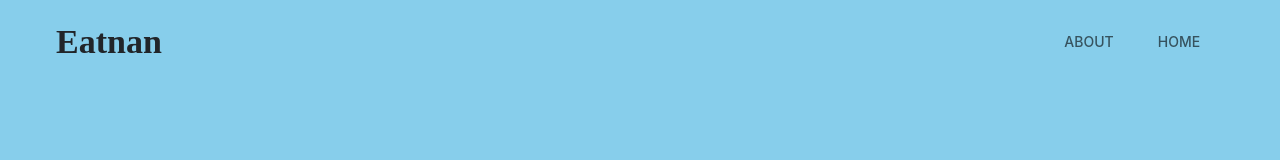
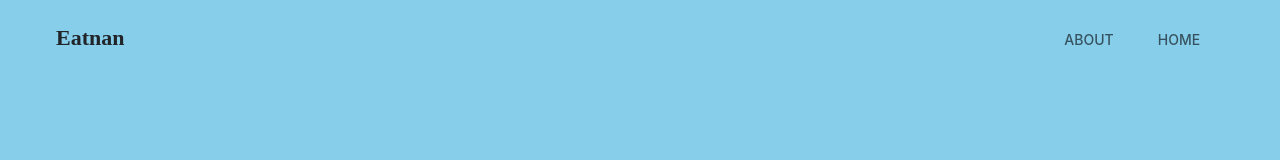
Before and after one commit to Tarek994/new-react-graphql, a React (Create React App) app: page / in a window 1280 px wide. Shown: the top 160 px of the page. Built offline with nearby package versions, Linux system fonts and the light colour scheme; a web font is replaced by a local one.

Commit message:
style(Navbar.tsx): change the column for logo

```diff
--- a/src/components/navbar/Navbar.tsx
+++ b/src/components/navbar/Navbar.tsx
@@ -18,14 +18,18 @@ const Navbar = () => {
       justifyContent="flex-end"
       justifyItems="center"
       alignContent="center"
-      sx={{ p: 2 }}
-    >
-      <Grid xs={3} md={2}>
+      alignItems="baseLine"
+      sx={{ p: 2 }}>
+
+      <Grid xs={6} md={2}>
         <Box>
           <Typography sx={{
-            fontSize: 'h4.fontSize',
+
+            fontSize: {
+              xs: 22,
+            },
             fontFamily: 'ADLaM Display',
-            fontWeight: 800
+            fontWeight: 800,
           }}>
             Eatnan
           </Typography>
@@ -33,7 +37,7 @@ const Navbar = () => {
       </Grid>
       <Grid
         container
-        xs={8}
+        xs={6}
         md={10}
         justifyContent="flex-end"
         justifyItems="center"
```
